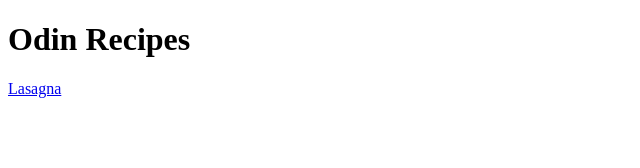
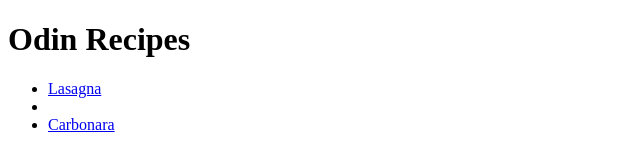
Before and after one commit to Sikiroux/odin-recipes, a plain HTML site: page index.html in a window 1280 px wide. Shown: the whole page, without its empty margins (0-640 px from the left). Drawn offline with Linux system fonts and the light colour scheme.

Commit message:
Add tittle and links to recipes/*.html

```diff
--- a/index.html
+++ b/index.html
@@ -3,14 +3,22 @@
 
     <head>
         <meta charset="UTF-8">
-        <title></title>
+        <title>Odin Recipes</title>
     </head>
 
     <body>
 
         <h1> Odin Recipes</h1>
 
-        <a href="./recipes/lasagna.html">Lasagna</a>
+        <ul>
+            <li>
+                <a href="./recipes/lasagna.html">Lasagna</a>
+            <li>
+            <li>
+                <a href="./recipes/carbonarapasta.html">Carbonara</a>
+            </li>
+
+        </ul>
     </body>
 
 </html>
```
